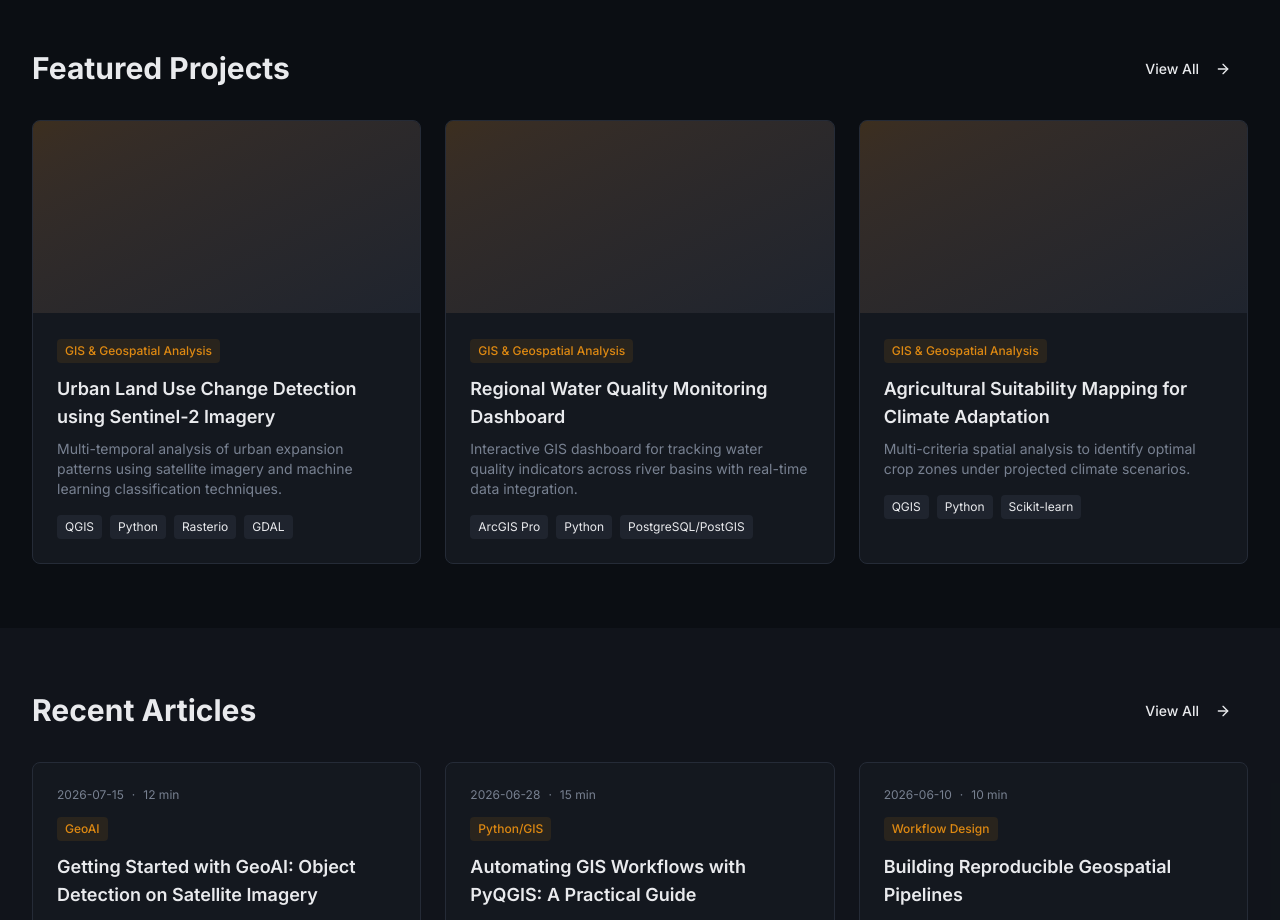
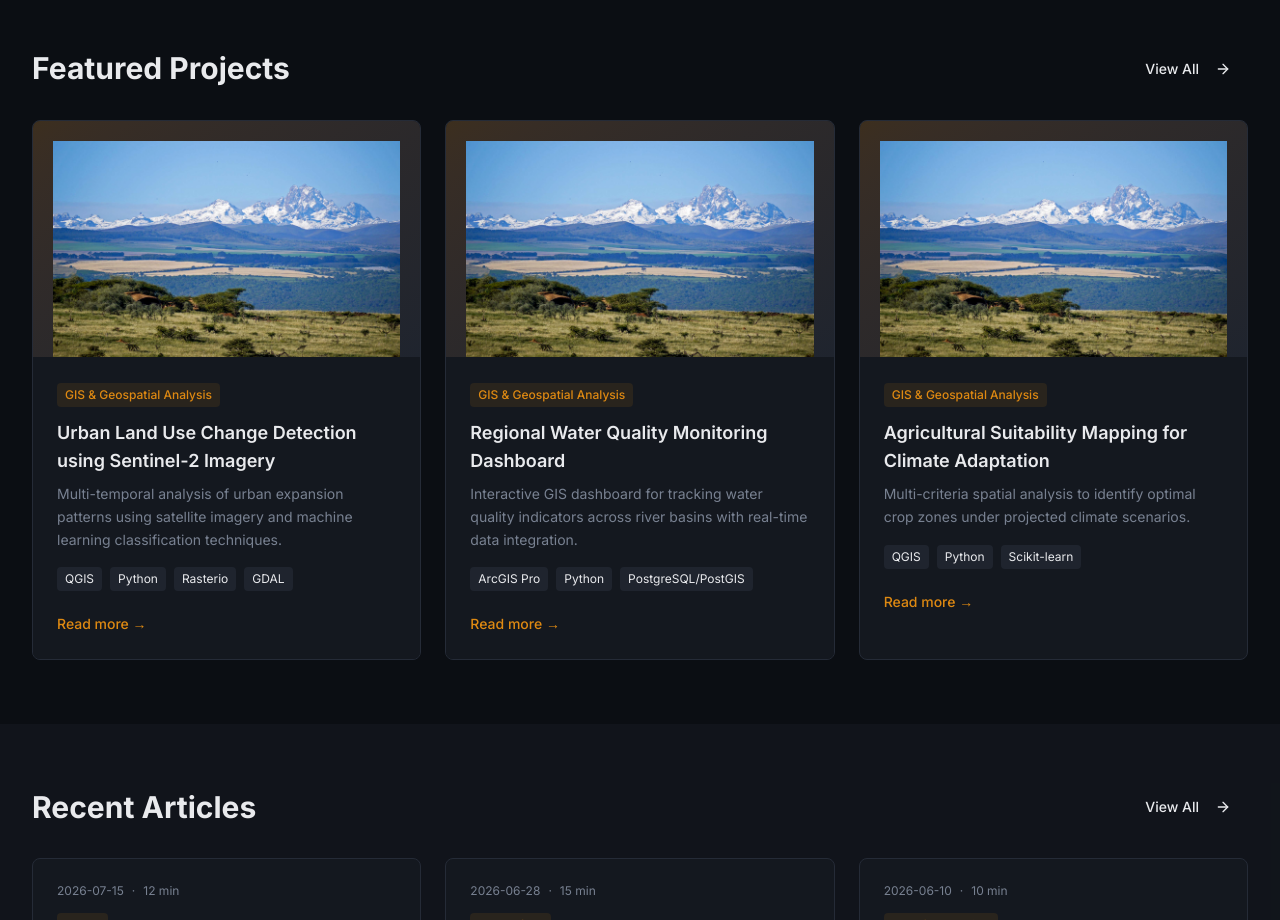
Before and after one commit to figmulberry/figmulberry.github.io, a React (Vite) app: page / in a window 1280 px wide. Shown: the part 2520-3440 px from the top of the page. Built offline with nearby package versions, Linux system fonts and the light colour scheme.

Commit message:
Refine Featured Projects cards
Add uniform inset thumbnails, project-page links, placeholder image support, and the approved layered image-to-content treatment.

```diff
--- a/src/data/content.ts
+++ b/src/data/content.ts
@@ -8,7 +8,9 @@ export const portfolioProjects = [
     tools: ['QGIS', 'Python', 'Rasterio', 'GDAL'],
     date: '2026-05',
     slug: 'urban-land-use-detection',
+    thumbnail: '/project-thumbnails/placeholder.webp',
   },
+
   {
     id: 2,
     title: 'Regional Water Quality Monitoring Dashboard',
@@ -17,6 +19,7 @@ export const portfolioProjects = [
     tools: ['ArcGIS Pro', 'Python', 'PostgreSQL/PostGIS'],
     date: '2026-03',
     slug: 'water-quality-monitoring',
+    thumbnail: '/project-thumbnails/placeholder.webp',
   },
   {
     id: 3,
@@ -26,6 +29,7 @@ export const portfolioProjects = [
     tools: ['QGIS', 'Python', 'Scikit-learn'],
     date: '2026-01',
     slug: 'agricultural-suitability',
+    thumbnail: '/project-thumbnails/placeholder.webp',
   },
   // GeoAI & Automation
   {
--- a/src/pages/Home.tsx
+++ b/src/pages/Home.tsx
@@ -57,38 +57,115 @@ export default function Home() {
 {/* Portfolio Preview */}
 <section className="w-full py-16">
   <div className="container mx-auto max-w-7xl px-4 sm:px-6 lg:px-8">
-          <div className="flex items-center justify-between mb-8">
+    <div className="mb-8 flex items-center justify-between">
       <h2 className="text-3xl font-bold">Featured Projects</h2>
+
       <Button asChild variant="ghost">
         <Link href="/portfolio">
           View All <ArrowRight className="ml-2 h-4 w-4" />
         </Link>
       </Button>
     </div>
-          <div className="grid grid-cols-1 md:grid-cols-2 lg:grid-cols-3 gap-6">
+
+    <div className="grid grid-cols-1 gap-6 md:grid-cols-2 lg:grid-cols-3">
       {featuredProjects.map((project) => (
+        <Link
+          key={project.id}
+          href={`/portfolio/${project.slug}`}
+          className="
+            group
+            block
+            overflow-hidden
+            rounded-lg
+            border
+            border-border
+            bg-card
+            transition-all
+            hover:border-accent/50
+            hover:shadow-lg
+            focus-visible:outline-none
+            focus-visible:ring-2
+            focus-visible:ring-ring
+            focus-visible:ring-offset-2
+            focus-visible:ring-offset-background
+          "
+          aria-label={`Read more about ${project.title}`}
+        >
+          {/* Gradient thumbnail stage */}
+          <div className="bg-gradient-to-br from-accent/20 to-muted px-5 pt-5">
+            <div className="relative aspect-[16/10] overflow-hidden">
+              <img
+                src={project.thumbnail ?? '/project-thumbnails/placeholder.webp'}
+                alt={`${project.title} project thumbnail`}
+                width={800}
+                height={450}
+                loading="lazy"
+                className="block h-full w-full object-cover"
+              />
+            </div>
+          </div>
+
+          {/* Project content */}
+          <div className="relative z-10 -mt-px bg-card p-6">
             <div
-                key={project.id}
-                className="group bg-card border border-border rounded-lg overflow-hidden hover:shadow-lg transition-all hover:border-accent/50"
+              className="
+                mb-3
+                inline-block
+                rounded
+                bg-accent/10
+                px-2
+                py-1
+                text-xs
+                font-medium
+                text-accent
+              "
             >
-                <div className="h-48 bg-gradient-to-br from-accent/20 to-muted" />
-                <div className="p-6">
-                  <div className="inline-block px-2 py-1 text-xs font-medium bg-accent/10 text-accent rounded mb-3">
               {project.category}
             </div>
-                  <h3 className="text-lg font-semibold mb-2 group-hover:text-accent transition-colors">
+
+            <h3
+              className="
+                mb-2
+                text-lg
+                font-semibold
+                transition-colors
+                group-hover:text-accent
+              "
+            >
               {project.title}
             </h3>
-                  <p className="text-sm text-muted-foreground mb-4">{project.description}</p>
-                  <div className="flex flex-wrap gap-2">
+
+            <p className="mb-4 text-sm leading-relaxed text-muted-foreground">
+              {project.description}
+            </p>
+
+            <div className="mb-5 flex flex-wrap gap-2">
               {project.tools.map((tool) => (
-                      <span key={tool} className="text-xs px-2 py-1 bg-muted rounded">
+                <span
+                  key={tool}
+                  className="rounded bg-muted px-2 py-1 text-xs"
+                >
                   {tool}
                 </span>
               ))}
             </div>
+
+            <span
+              className="
+                inline-flex
+                items-center
+                text-sm
+                font-medium
+                text-accent
+                transition-transform
+                duration-200
+                group-hover:translate-x-1
+              "
+            >
+              Read more →
+            </span>
           </div>
-              </div>
+        </Link>
       ))}
     </div>
   </div>
```
Also changed, not shown: public/project-thumbnails/placeholder.webp (added). Lines whose indentation alone changed are shown as unchanged.
